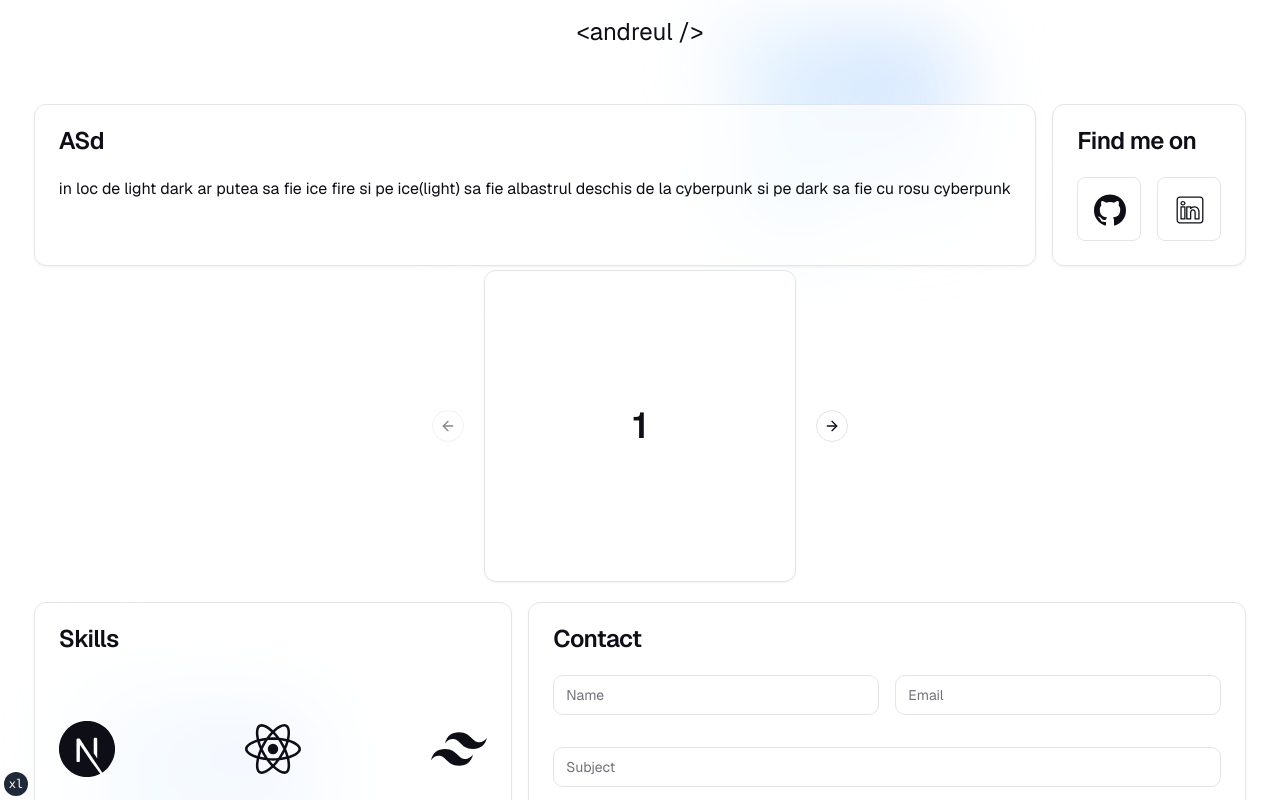
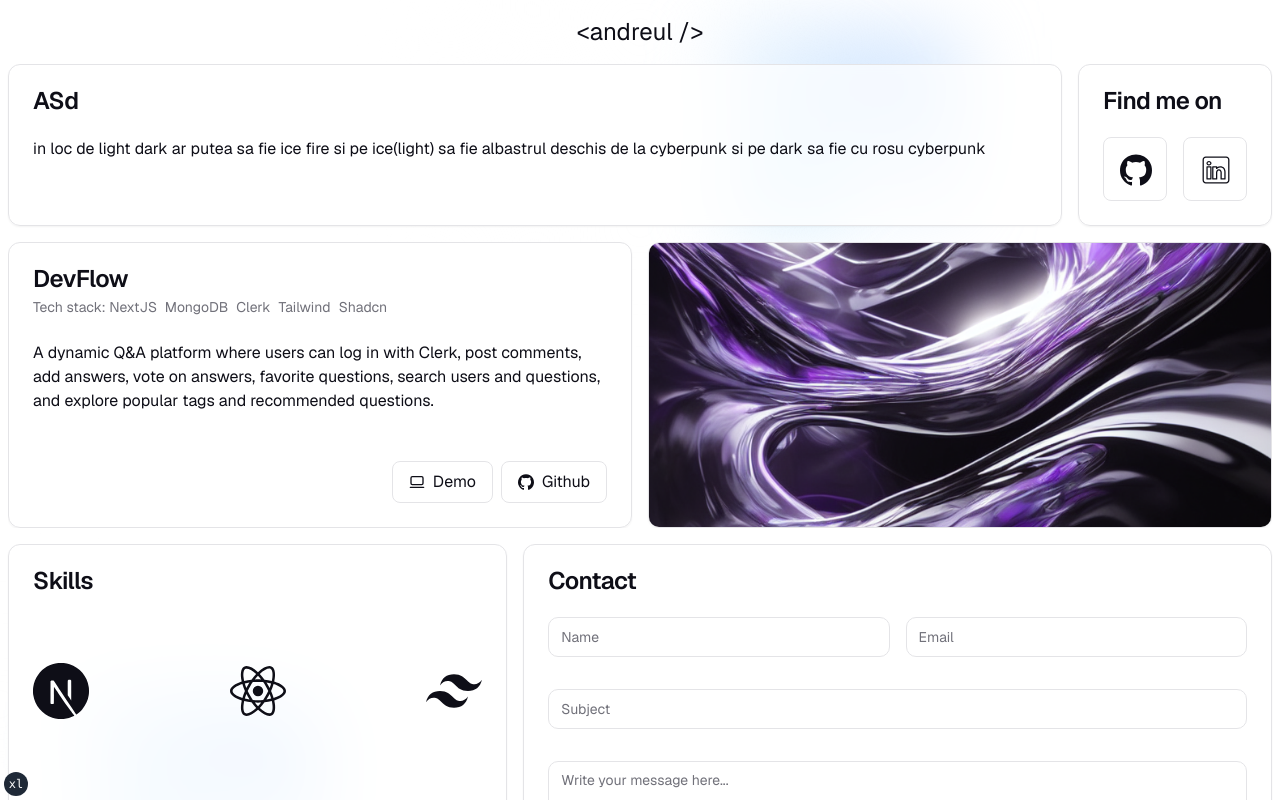
Before and after one commit to Andreul369/andreul.com, a Next.js app: page / in a window 1280 px wide. Shown: the top 800 px of the page. Built offline with nearby package versions, Linux system fonts and the light colour scheme.

Commit message:
aadsdasd

```diff
--- a/src/app/page.tsx
+++ b/src/app/page.tsx
@@ -1,25 +1,14 @@
-import Link from 'next/link';
-
 import Contact from '@/components/contact';
-import HomeIntro from '@/components/home-intro';
 import * as Icons from '@/components/icons';
 import Projects from '@/components/projects';
 import Socials from '@/components/socials';
-import Testimonials from '@/components/testimonials';
-import {
-  Card,
-  CardContent,
-  CardDescription,
-  CardFooter,
-  CardHeader,
-  CardTitle,
-} from '@/components/ui';
+import { Card, CardContent, CardHeader, CardTitle } from '@/components/ui';
 
 export default function Home() {
   return (
     <>
       <div className="fixed top-0 z-[-1] mt-32 flex place-items-center before:absolute before:h-[300px] before:w-full before:-translate-x-1/2 before:rounded-full before:bg-gradient-radial before:from-white before:to-transparent before:blur-2xl before:content-[''] after:absolute after:-z-20 after:h-[180px] after:w-full after:translate-x-1/3 after:bg-gradient-conic after:from-sky-200 after:via-blue-200 after:blur-2xl after:content-[''] before:dark:bg-gradient-to-br before:dark:from-transparent before:dark:to-blue-700 before:dark:opacity-10 after:dark:from-sky-900 after:dark:via-[#0141ff] after:dark:opacity-40 sm:before:w-[480px] sm:after:w-[240px] before:lg:h-[360px]"></div>
-      <div className="flex w-full flex-col gap-4 pt-14 md:flex-row">
+      <div className="flex w-full flex-col gap-4 px-2 pt-4 md:flex-row">
         <Card className="w-full backdrop-blur-sm supports-[backdrop-filter]:bg-background/70">
           <CardHeader>
             <CardTitle>ASd</CardTitle>
@@ -35,7 +24,7 @@ export default function Home() {
 
       <Projects />
 
-      <div className="flex w-full flex-col gap-4 pt-4 md:flex-row">
+      <div className="flex w-full flex-col gap-4 px-2 pb-4 pt-4 md:flex-row">
         <Card className="flex w-full flex-grow flex-col backdrop-blur supports-[backdrop-filter]:bg-background/70 md:w-2/5">
           <CardHeader>
             <CardTitle>Skills</CardTitle>
@@ -57,10 +46,6 @@ export default function Home() {
         <Contact />
       </div>
 
-      {/* <Testimonials /> */}
-
-      {/* <HomeIntro /> */}
-
       <div className="fixed bottom-0 left-0 z-[-1] mt-32 flex place-items-center before:absolute before:h-[300px] before:w-full before:-translate-x-1/2 before:rounded-full before:bg-gradient-radial before:from-white before:to-transparent before:blur-2xl before:content-[''] after:absolute after:-z-20 after:h-[180px] after:w-full after:translate-x-1/3 after:bg-gradient-conic after:from-sky-200 after:via-blue-200 after:blur-2xl after:content-[''] before:dark:bg-gradient-to-br before:dark:from-transparent before:dark:to-blue-700 before:dark:opacity-10 after:dark:from-sky-900 after:dark:via-[#0141ff] after:dark:opacity-40 sm:before:w-[480px] sm:after:w-[240px] before:lg:h-[360px]"></div>
     </>
   );
--- a/src/components/projects.tsx
+++ b/src/components/projects.tsx
@@ -16,82 +16,38 @@ import {
   CarouselNext,
   CarouselPrevious,
 } from '@/components/ui';
+import { projects } from '@/db/projects';
 
 const Projects = () => {
   return (
     <>
-      <Carousel className="w-full max-w-xs">
-        <CarouselContent>
-          {Array.from({ length: 5 }).map((_, index) => (
-            <CarouselItem key={index}>
-              <div className="p-1">
-                <Card>
-                  <CardContent className="flex aspect-square items-center justify-center p-6">
-                    <span className="text-4xl font-semibold">{index + 1}</span>
-                  </CardContent>
-                </Card>
-              </div>
-            </CarouselItem>
-          ))}
-        </CarouselContent>
-        <CarouselPrevious />
-        <CarouselNext />
-      </Carousel>
-      {/* <Carousel
+      <Carousel
         opts={{
           align: 'start',
           loop: true,
         }}
-        className="w-full max-w-xs rounded-lg"
+        className="w-screen px-2 pt-4 sm:w-full"
       >
         <CarouselContent className="rounded-lg">
-          {Array.from({ length: 5 }).map((_, index) => (
-            <CarouselItem key={index}>
-
-              <Card className="flex-col justify-between backdrop-blur supports-[backdrop-filter]:bg-background/70 md:w-1/2">
+          {projects.map((project) => (
+            <CarouselItem
+              key={project.id}
+              className="flex w-full flex-col gap-4 md:flex-row"
+            >
+              <Card className="flex-col justify-between backdrop-blur supports-[backdrop-filter]:bg-background/70 md:w-1/2 md:flex-row">
                 <CardHeader>
-                  <CardTitle>
-                    DevFlow{' '}
-                    <span className="text-3xl font-semibold">{index + 1}</span>
-                  </CardTitle>
+                  <CardTitle>{project.title}</CardTitle>
                   <CardDescription>
-                    A platform like StackOverflow. Deci imaginea siteului cu
-                    background gradient paralax intr-un card.
+                    Tech stack:{' '}
+                    {project.techStack.map((tech) => (
+                      <span key={tech} className="mr-2">
+                        {tech}
+                      </span>
+                    ))}
                   </CardDescription>
                 </CardHeader>
 
-                <CardContent>
-                  <p>
-                    in loc de light dark ar putea sa fie ice fire si pe
-                    ice(light) sa fie albastrul deschis de la cyberpunk si pe
-                    dark sa fie cu rosu cyberpunk
-                  </p>
-                  <p>
-                    in loc de light dark ar putea sa fie ice fire si pe
-                    ice(light) sa fie albastrul deschis de la cyberpunk si pe
-                    dark sa fie cu rosu cyberpunk
-                  </p>
-                  <p>
-                    in loc de light dark ar putea sa fie ice fire si pe
-                    ice(light) sa fie albastrul deschis de la cyberpunk si pe
-                    dark sa fie cu rosu cyberpunk
-                  </p>
-                  <p>
-                    in loc de light dark ar putea sa fie ice fire si pe
-                    ice(light) sa fie albastrul deschis de la cyberpunk si pe
-                    dark sa fie cu rosu cyberpunk
-                  </p>
-                  <p>
-                    in loc de light dark ar putea sa fie ice fire si pe
-                    ice(light) sa fie albastrul deschis de la cyberpunk si pe
-                    dark sa fie cu rosu cyberpunk
-                  </p>
-                  <p>
-                    in loc de light dark ar putea sa fie ice fire si pe
-                    ice(light) sa fie albastrul deschis de la cyberpunk si pe
-                    dark sa fie cu rosu cyberpunk
-                  </p>
-                </CardContent>
+                <CardContent>{project.description}</CardContent>
 
                 <CardFooter className="flex justify-end gap-2 pt-6">
                   <Link
@@ -113,88 +69,23 @@ const Projects = () => {
                 </CardFooter>
               </Card>
 
-              <Card className="flex w-1/2 flex-grow flex-col justify-between backdrop-blur supports-[backdrop-filter]:bg-background/70">
-                <CardHeader>
-                  <CardTitle>
-                    DevFlow{' '}
-                    <span className="text-3xl font-semibold">{index + 1}</span>
-                  </CardTitle>
-                  <CardDescription>
-                    A platform like StackOverflow. Deci imaginea siteului cu
-                    background gradient paralax intr-un card.
-                  </CardDescription>
-                </CardHeader>
-
-                <CardContent>
-                  <p>
-                    in loc de light dark ar putea sa fie ice fire si pe
-                    ice(light) sa fie albastrul deschis de la cyberpunk si pe
-                    dark sa fie cu rosu cyberpunk
-                  </p>
-                  <p>
-                    in loc de light dark ar putea sa fie ice fire si pe
-                    ice(light) sa fie albastrul deschis de la cyberpunk si pe
-                    dark sa fie cu rosu cyberpunk
-                  </p>
-                  <p>
-                    in loc de light dark ar putea sa fie ice fire si pe
-                    ice(light) sa fie albastrul deschis de la cyberpunk si pe
-                    dark sa fie cu rosu cyberpunk
-                  </p>
-                  <p>
-                    in loc de light dark ar putea sa fie ice fire si pe
-                    ice(light) sa fie albastrul deschis de la cyberpunk si pe
-                    dark sa fie cu rosu cyberpunk
-                  </p>
-                  <p>
-                    in loc de light dark ar putea sa fie ice fire si pe
-                    ice(light) sa fie albastrul deschis de la cyberpunk si pe
-                    dark sa fie cu rosu cyberpunk
-                  </p>
-                  <p>
-                    in loc de light dark ar putea sa fie ice fire si pe
-                    ice(light) sa fie albastrul deschis de la cyberpunk si pe
-                    dark sa fie cu rosu cyberpunk
-                  </p>
-                </CardContent>
-
-                <CardFooter className="flex justify-end gap-2 pt-6">
-                  <Link
-                    href="https://dev-flow-self.vercel.app"
-                    target="_blank"
-                    className="flex items-center rounded-sm border border-input bg-background px-4 py-2 hover:bg-accent hover:text-accent-foreground"
-                  >
-                    <Icons.LaptopMinimal className="mr-2 size-4" />
-                    Demo
-                  </Link>
-                  <Link
-                    href="https://github.com/Andreul369/DevFlow"
-                    target="_blank"
-                    className="flex items-center rounded-sm border border-input bg-background px-4 py-2 hover:bg-accent hover:text-accent-foreground"
-                  >
-                    <Icons.GitHub className="mr-2 size-4" />
-                    <span>Github</span>
-                  </Link>
-                </CardFooter>
-              </Card>
-
-              <Card className="w-1/2 flex-grow backdrop-blur supports-[backdrop-filter]:bg-background/70">
-                <CardContent className="relative h-full rounded-lg">
+              <Card className="w-full backdrop-blur supports-[backdrop-filter]:bg-background/70 md:w-1/2">
+                <CardContent className="relative h-96 rounded-lg md:h-full">
                   <Image
                     src="/project-1.png"
                     alt="project1"
                     objectFit="cover"
                     fill
-                    className="rounded-md"
+                    className="aspect-video rounded-md"
                   />
                 </CardContent>
               </Card>
             </CarouselItem>
           ))}
         </CarouselContent>
-        <CarouselPrevious />
-        <CarouselNext />
-      </Carousel> */}
+        {/* <CarouselPrevious /> */}
+        {/* <CarouselNext /> */}
+      </Carousel>
     </>
   );
 };
--- /dev/null
+++ b/src/db/projects.ts
@@ -0,0 +1,42 @@
+export const projects = [
+  {
+    id: 1,
+    title: 'DevFlow',
+    image: '/public/project-1.png',
+    techStack: ['NextJS', 'MongoDB', 'Clerk', 'Tailwind', 'Shadcn'],
+    description:
+      'A dynamic Q&A platform where users can log in with Clerk, post comments, add answers, vote on answers, favorite questions, search users and questions, and explore popular tags and recommended questions.',
+  },
+  {
+    id: 2,
+    title: 'Project1',
+    image: '/public/project-1.png',
+    techStack: ['NextJS', 'Supabase', 'Clerk', 'Tailwind', 'Shadcn'],
+    description:
+      'A dynamic Q&A platform where users can log in with Clerk, post comments, add answers, vote on answers, favorite questions, search users and questions, and explore popular tags and recommended questions.',
+  },
+  {
+    id: 3,
+    title: 'Project2',
+    image: '/public/project-1.png',
+    techStack: ['NextJS', 'Supabase', 'Clerk', 'Tailwind', 'Shadcn'],
+    description:
+      'A dynamic Q&A platform where users can log in with Clerk, post comments, add answers, vote on answers, favorite questions, search users and questions, and explore popular tags and recommended questions.',
+  },
+  {
+    id: 4,
+    title: 'Project3',
+    image: '/public/project-1.png',
+    techStack: ['NextJS', 'Supabase', 'Clerk', 'Tailwind', 'Shadcn'],
+    description:
+      'A dynamic Q&A platform where users can log in with Clerk, post comments, add answers, vote on answers, favorite questions, search users and questions, and explore popular tags and recommended questions.',
+  },
+  {
+    id: 5,
+    title: 'Project1',
+    image: '/public/project-1.png',
+    techStack: ['NextJS', 'Supabase', 'Clerk', 'Tailwind', 'Shadcn'],
+    description:
+      'A dynamic Q&A platform where users can log in with Clerk, post comments, add answers, vote on answers, favorite questions, search users and questions, and explore popular tags and recommended questions.',
+  },
+];
```
